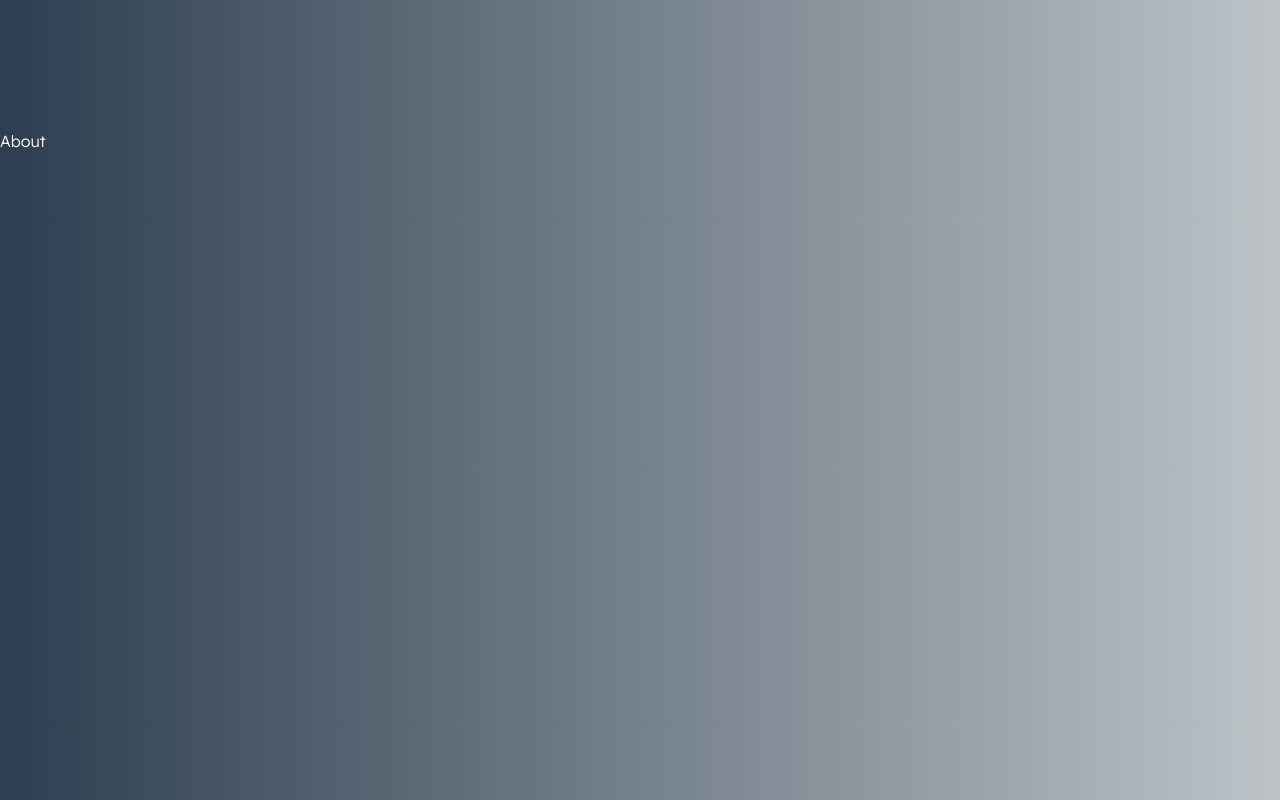
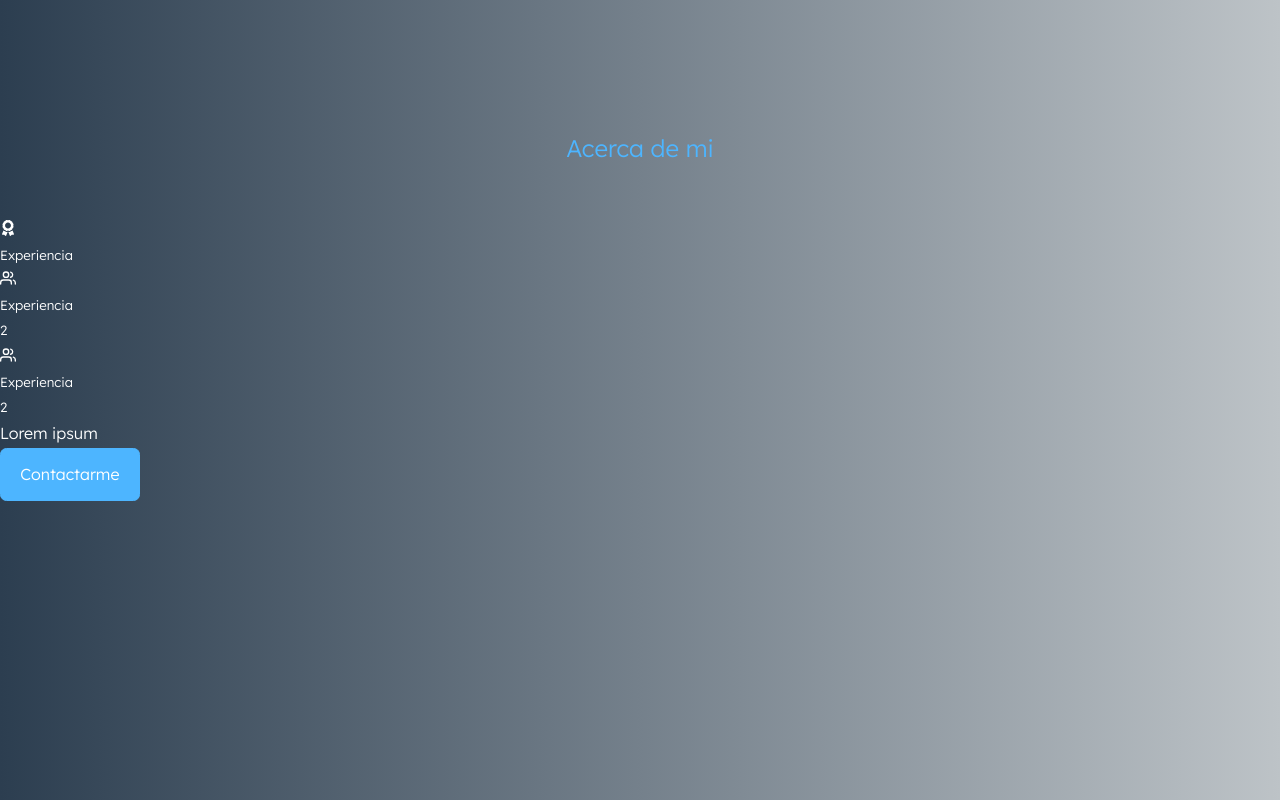
Before and after one commit to noeliamodica/React_ProyectoPortfolioPersonal-, a React (Create React App) app: page / in a window 1280 px wide. Shown: the part 800-1600 px from the top of the page. Built offline with nearby package versions, Linux system fonts and the light colour scheme.

Commit message:
component about

```diff
--- a/src/components/about/About.js
+++ b/src/components/about/About.js
@@ -1,9 +1,39 @@
 import React from 'react'
 import './About.css'
+import { FaAward } from 'react-icons/fa'
+import { FiUsers } from 'react-icons/fi'
 
 const About = () => {
   return (
-    <section id='about'> About </section>
+    <section id='about'>
+    <h2> Acerca de mi </h2>
+    <div className='about_content'>
+      <div className='about_cards'>
+
+        <article className='about_card'>
+          <FaAward className='about_icon' />
+        <h5> Experiencia </h5>
+        </article>
+
+        <article className='about_card'>
+          <FiUsers className='about_icon' />
+        <h5> Experiencia </h5>
+        <small> 2 </small>
+        </article>
+
+        <article className='about_card'>
+          <FiUsers className='about_icon' />
+        <h5> Experiencia </h5>
+        <small> 2 </small>
+        </article>
+
+        <p> Lorem ipsum  </p>
+
+        <a href='#contact' className='btn btn-primary'> Contactarme </a>
+      </div>
+
+    </div>
+    </section>
   )
 }
 
```
